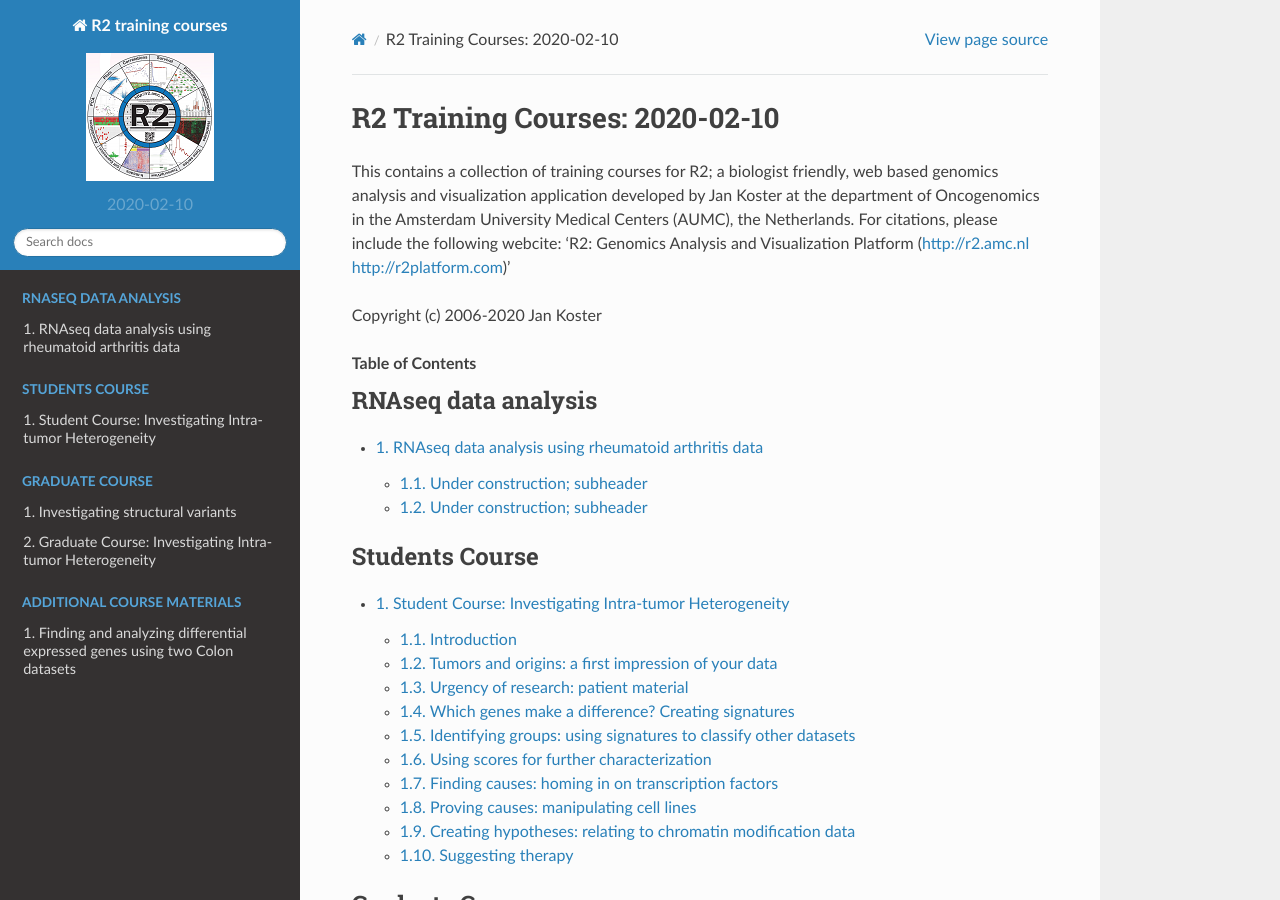
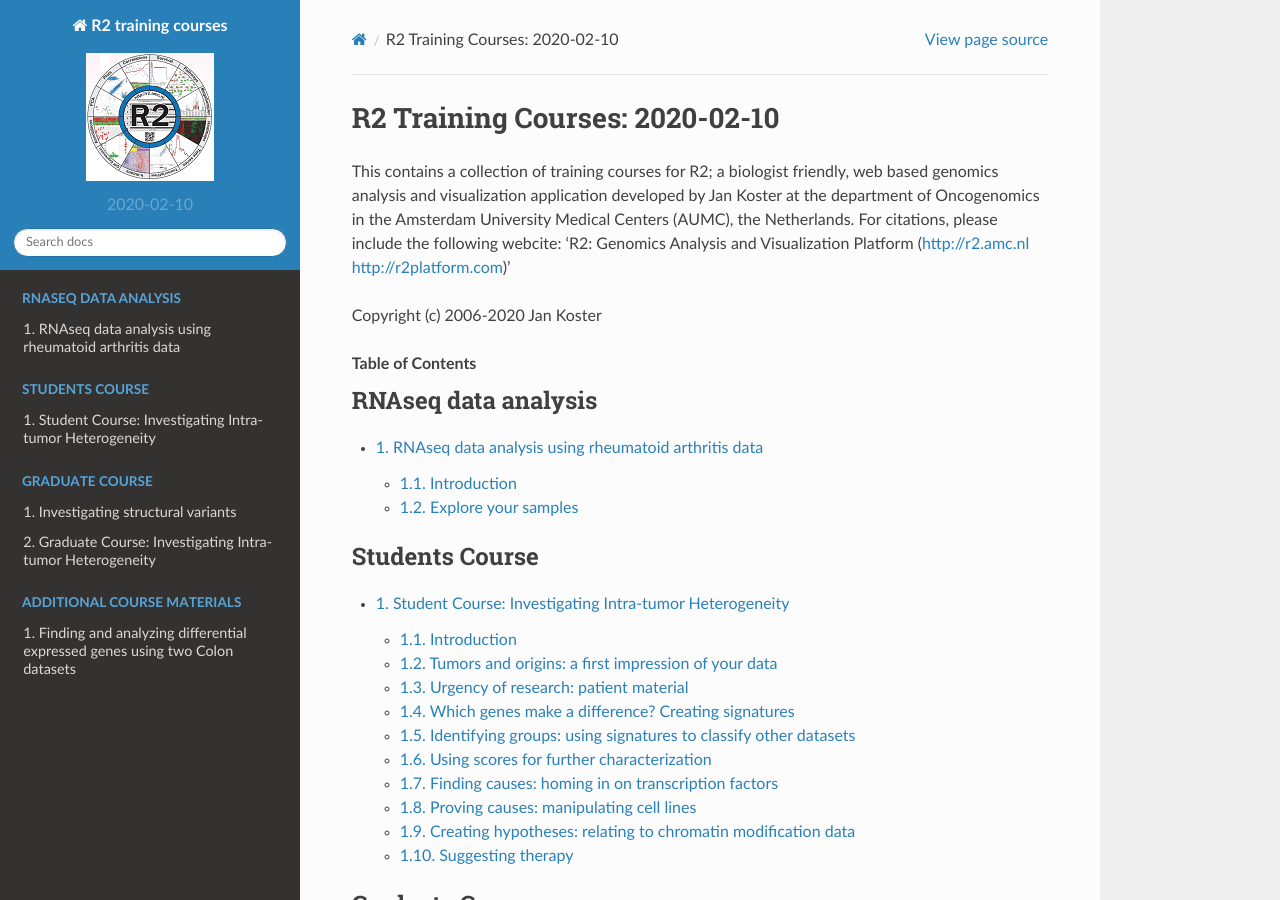
Before and after one commit to antronerds/r2-training-courses, a Sphinx documentation site: the page built from docs/index.rst, in a window 1280 px wide and 900 px high. Built offline with Sphinx 7.4.7 and the Read the Docs theme 2.0.0, drawn with Linux system fonts in a browser that asks for light colours; some of the changed lines change nothing that is shown.

Commit message:
Update RNA_seq_data_analysis_-_Using_Rheumatoid_Arthritis_data.md
Setup first structure

```diff
--- a/docs/RNA_seq_data_analysis_-_Using_Rheumatoid_Arthritis_data.md
+++ b/docs/RNA_seq_data_analysis_-_Using_Rheumatoid_Arthritis_data.md
@@ -4,18 +4,34 @@
 RNAseq data analysis using rheumatoid arthritis data
 ===========================================
 
-*This page is under construction*
+*Using a dataset from Rheumatoid Arthritis a generic approach for RNA data analysis is explored*
 
 
-Under construction; subheader
+Introduction
 -----
 
--  A bulleted list is created by a minus, plus or asterisk followed by two spaces
--  Next item
-  -  Subitem by two spaces
+-  A general workflow of RNA data analysis consists of the following steps
+1.  Explore your samples
+  -  Unbiased unsupervised clustering
+  	- PCA, tSNE, UMAP
+  - Goals
+  	- Data check; bias?
+	- Groups?
+2. Explore differences between groups
+  - Differential expression
+  - Specific (groups of) genes
+
+3. Explore patterns
+  - Overrepresentation
+    - Gene Ontology
+    - Pathways
+
+4. Explore relations
+  - Generate a signature
+  - Compare with other signatures
 
 
-Under construction; subheader
+Explore your samples
 -----
 
 1.  This will give a numbered list
```
